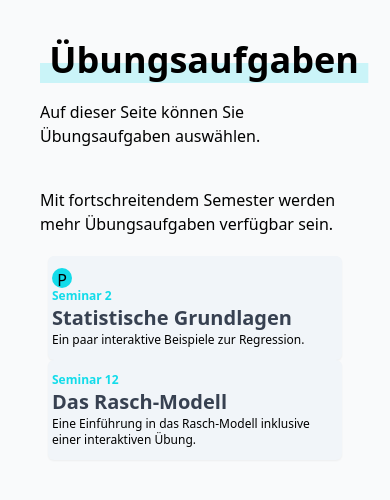
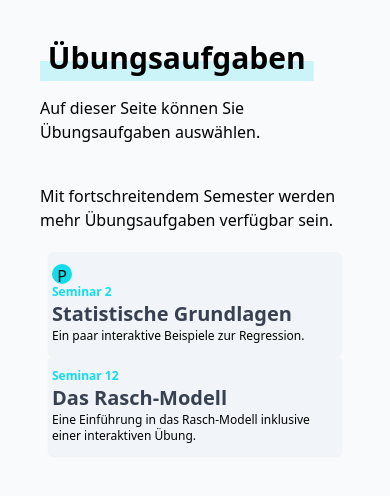
Before and after one commit to franikowsp/exercises, a React (Create React App) app: page / in a window 390 px wide. Shown: the top 500 px of the page. Built offline with nearby package versions, Linux system fonts and the light colour scheme; what jstat would draw is missing.

Commit message:
switch underline px to em

```diff
--- a/src/App.js
+++ b/src/App.js
@@ -12,7 +12,7 @@ function Home() {
           {/* <h3 className="text-teal-700 font-semibold">
             Testtheorie und Testkonstruktion
           </h3> */}
-          <h2 className="font-bold text-4xl text-decoration-line: underline decoration-teal-600/20 decoration-[20px] underline-offset-[-10px] decoration-skip-ink">
+          <h2 className="font-bold text-3xl sm:text-4xl text-decoration-line: underline decoration-teal-600/20 decoration-[20px] underline-offset-[-0.25em] decoration-skip-ink">
             &nbsp;Übungsaufgaben&nbsp;
           </h2>
           <article className="leading-normal">
--- a/src/routes/Basics.js
+++ b/src/routes/Basics.js
@@ -57,7 +57,7 @@ export default function Basics() {
           {/* <h3 className="text-teal-700 font-semibold">
             Testtheorie und Testkonstruktion
           </h3> */}
-          <h2 className="font-bold text-3xl sm:text-4xl text-decoration-line: underline decoration-teal-600/20 decoration-[20px] underline-offset-[-10px] decoration-skip-ink">
+          <h2 className="font-bold text-3xl sm:text-4xl text-decoration-line: underline decoration-teal-600/20 decoration-[20px] underline-offset-[-0.25em] decoration-skip-ink">
             &nbsp;Statistische Grundlagen&nbsp;
           </h2>
           <article className="leading-normal">
--- a/src/routes/Rasch.js
+++ b/src/routes/Rasch.js
@@ -52,7 +52,7 @@ export default function Rasch() {
           {/* <h3 className="text-teal-700 font-semibold">
             Testtheorie und Testkonstruktion
           </h3> */}
-          <h2 className="font-bold text-3xl sm:text-4xl text-decoration-line: underline decoration-teal-600/20 decoration-[20px] underline-offset-[-10px] decoration-skip-ink">
+          <h2 className="font-bold text-3xl sm:text-4xl text-decoration-line: underline decoration-teal-600/20 decoration-[20px] underline-offset-[-0.25em] decoration-skip-ink">
             &nbsp;Das Rasch-Modell&nbsp;
           </h2>
           <article className="leading-normal">
```
